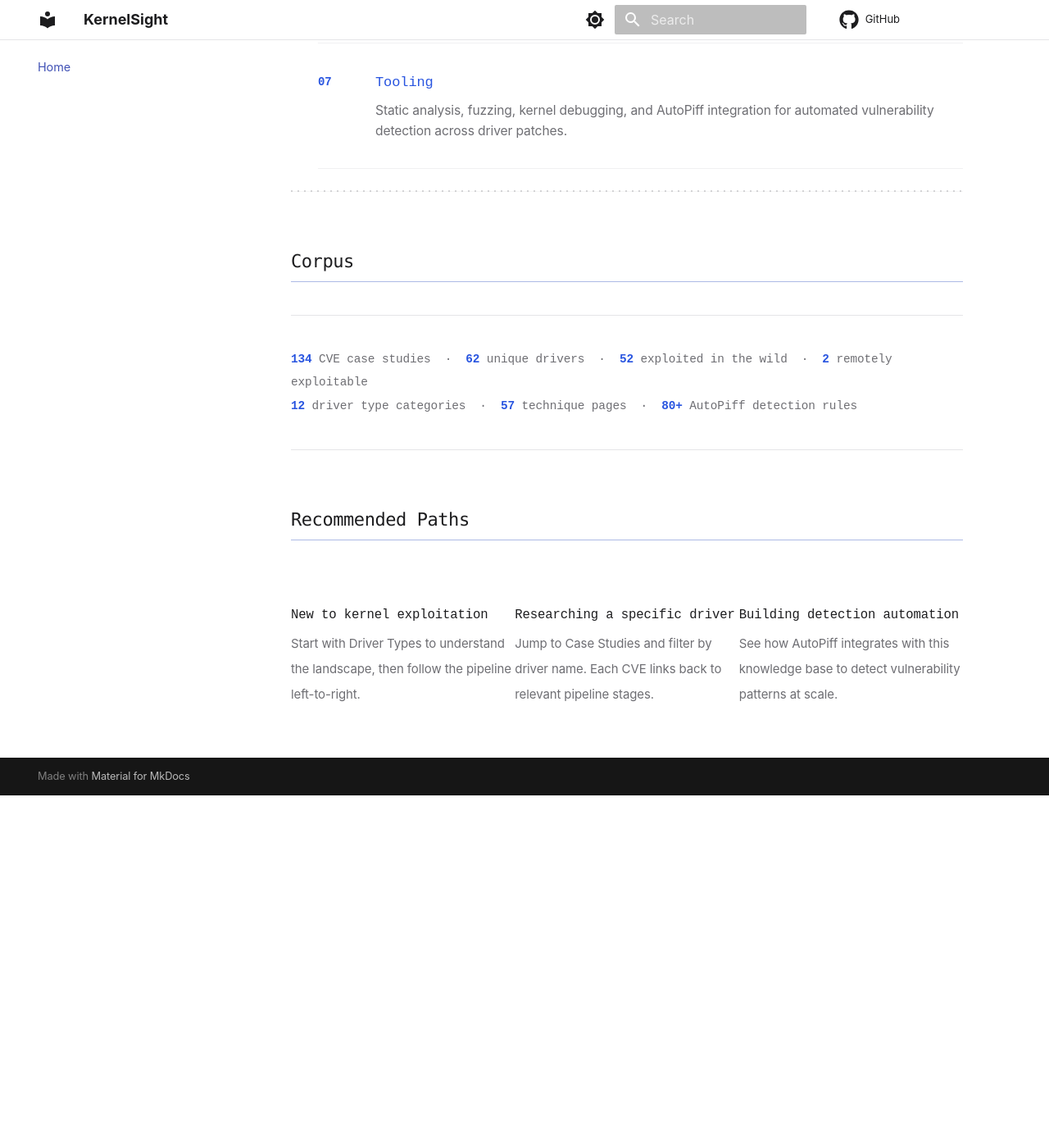
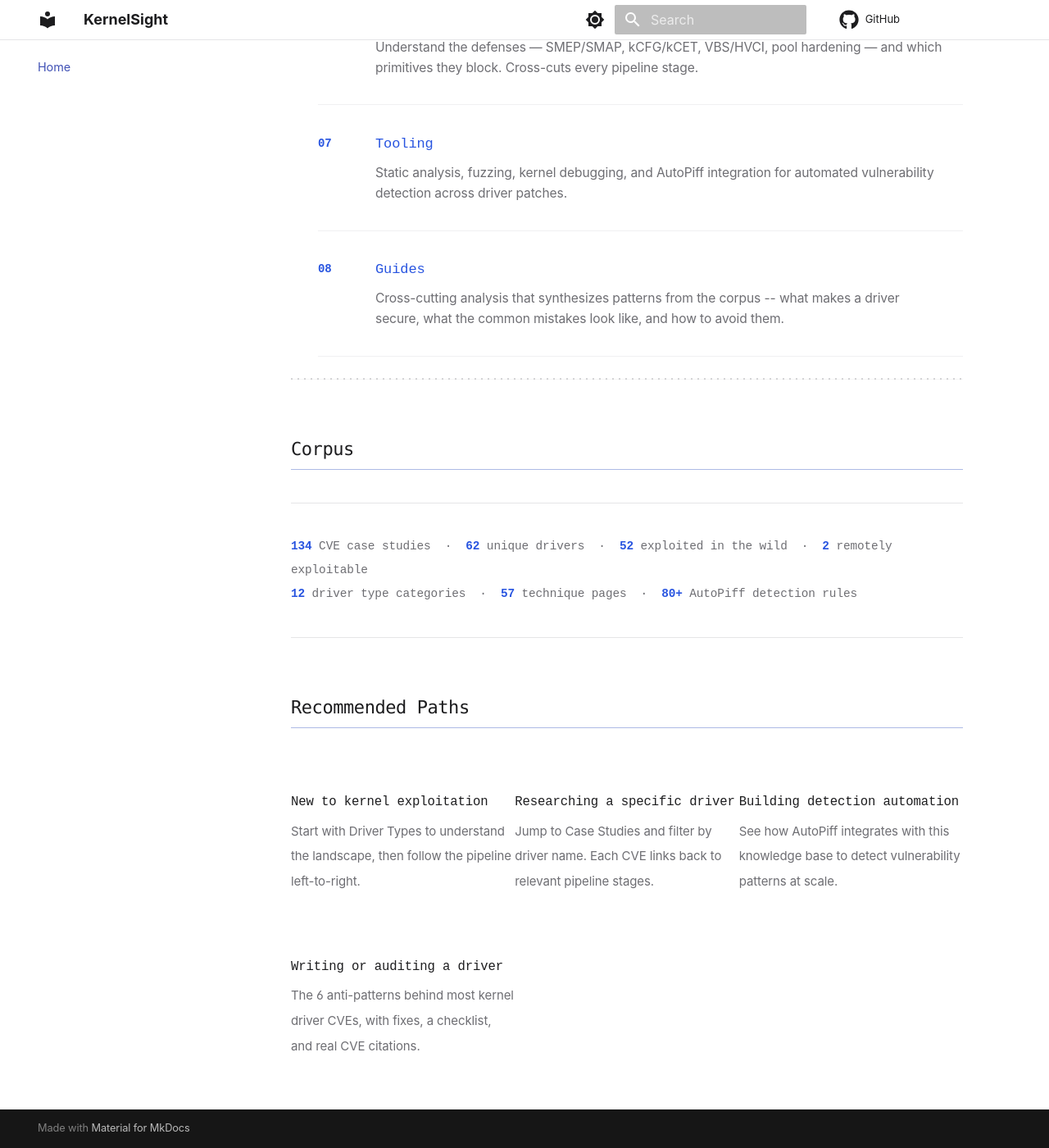
Before and after one commit to splintersfury/KernelSight, an MkDocs documentation site: the page built from docs/index.md, in a window 1280 px wide and 1400 px high, scrolled down 2966 px. Shown: the whole window at 82% size. Built offline with MkDocs 1.6.1 and Material for MkDocs 9.7.7, drawn with Linux system fonts in a browser that asks for light colours; comment, search, counter and statistics services are not loaded; before the commit the page ends 3936 px from its top, so only the background shows below that; some of the changed text lies outside the part shown.

Commit message:
Update front page with Guides section and secure driver anatomy links
Co-Authored-By: Claude Opus 4.6 <noreply@anthropic.com>

```diff
--- a/docs/index.md
+++ b/docs/index.md
@@ -13,6 +13,7 @@ A structured knowledge base for Windows kernel driver exploitation, organized as
 
 | Date | What's New |
 |------|------------|
+| **2026-02-28** | New guide: [Anatomy of a Secure Driver](guides/secure-driver-anatomy.md) -- the 6 anti-patterns behind most kernel driver CVEs, with root cause distribution chart, pseudocode fixes, and a 14-point secure driver checklist. |
 | **2026-02-28** | Comprehensive expansion: 58 more case studies added — filling gaps across every 2025-2026 Patch Tuesday. Coverage now spans afd.sys (13 CVEs), clfs.sys (12 CVEs), win32k (10 CVEs), dwmcore.dll (8 CVEs), ntfs.sys (8 CVEs), ntoskrnl (7 CVEs), plus new drivers: rasman.sys, storvsp.sys, dxgkrnl.sys, msfs.sys. BYOVD additions include Paragon BioNTdrv siblings, TfSysMon.sys, STProcessMonitor.sys. Corpus now at 131 CVEs, 52 exploited ITW. |
 | **2026-02-28** | Bulk addition: 25 new case studies covering 2025-2026 kernel CVEs — ITW zero-days in [afd.sys](case-studies/CVE-2025-21418.md), [clfs.sys](case-studies/CVE-2025-32701.md), [DWM](case-studies/CVE-2025-30400.md), [ntoskrnl](case-studies/CVE-2025-62215.md), [win32k](case-studies/CVE-2025-24983.md), [Hyper-V](case-studies/CVE-2025-21334.md); BYOVD campaigns via [Paragon](case-studies/CVE-2025-0289.md), [NSecKrnl](case-studies/CVE-2025-68947.md), [EnPortv](case-studies/EnPortv-sys.md). Corpus now at 82 CVEs, 47 exploited ITW. |
 | **2026-02-28** | [CVE-2025-3464](case-studies/CVE-2025-3464.md) / [CVE-2025-1533](case-studies/CVE-2025-1533.md) — AsIO3.sys auth bypass + stack overflow. Full exploit chain from Cisco Talos: hardlink auth bypass, `ObfDereferenceObject` [decrement-by-one](primitives/arw/arb-increment-decrement.md), [PreviousMode flip](primitives/exploitation/previous-mode-manipulation.md), [token theft](primitives/exploitation/token-swapping.md). |
@@ -113,6 +114,10 @@ A structured knowledge base for Windows kernel driver exploitation, organized as
 <strong><a href="tooling/">Tooling</a></strong>
 <p>Static analysis, fuzzing, kernel debugging, and AutoPiff integration for automated vulnerability detection across driver patches.</p>
 </li>
+<li markdown>
+<strong><a href="guides/">Guides</a></strong>
+<p>Cross-cutting analysis that synthesizes patterns from the corpus -- what makes a driver secure, what the common mistakes look like, and how to avoid them.</p>
+</li>
 </ol>
 
 <hr class="ks-divider--dots">
@@ -148,4 +153,9 @@ A structured knowledge base for Windows kernel driver exploitation, organized as
   <span>See how AutoPiff integrates with this knowledge base to detect vulnerability patterns at scale.</span>
 </a>
 
+<a class="ks-path-card" href="guides/secure-driver-anatomy/">
+  <strong>Writing or auditing a driver</strong>
+  <span>The 6 anti-patterns behind most kernel driver CVEs, with fixes, a checklist, and real CVE citations.</span>
+</a>
+
 </div>
```
